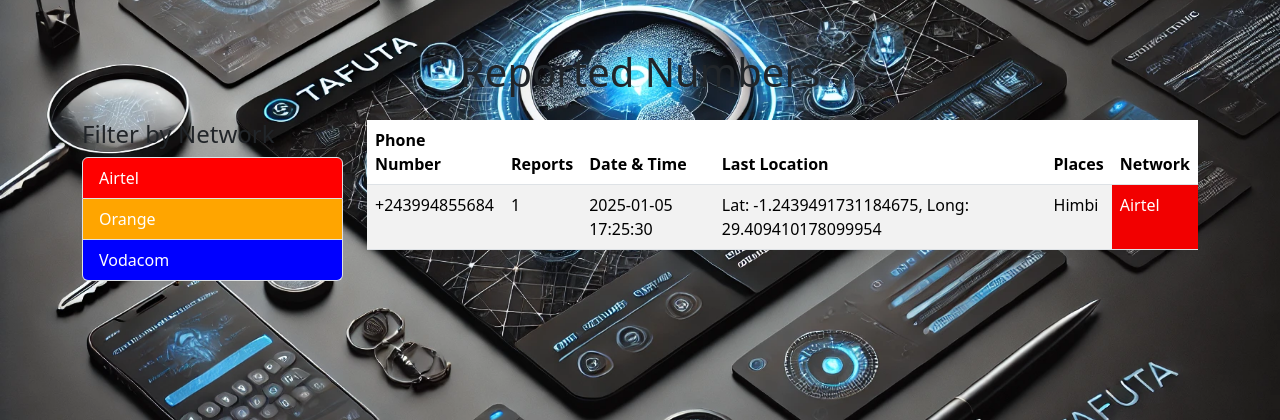
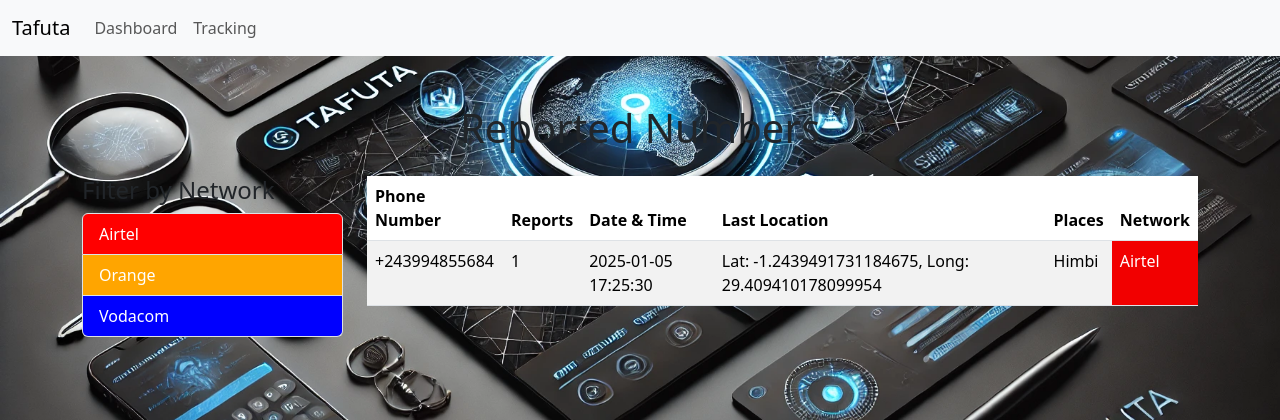
Before and after one commit to MarcelBag/tafuta, a Flask app: page /report in a window 1280 px wide. Shown: the top 420 px of the page. Run offline with Flask 3, Linux system fonts and the light colour scheme; data comes from the database, SQL or seed files in the repository; both versions use the stored data as it was after the commit.

Commit message:
adding nav bar to static folders

```diff
--- a/backend/templates/report.html
+++ b/backend/templates/report.html
@@ -8,6 +8,27 @@
     <link rel="stylesheet" href="{{ url_for('static', filename='css/styles.css') }}">
 </head>
 <body>
+        <!-- Navigation Bar -->
+        <nav class="navbar navbar-expand-lg navbar-light bg-light">
+            <div class="container-fluid">
+                <a class="navbar-brand" href="/">Tafuta</a>
+                <button class="navbar-toggler" type="button" data-bs-toggle="collapse" data-bs-target="#navbarNav">
+                    <span class="navbar-toggler-icon"></span>
+                </button>
+                <div class="collapse navbar-collapse" id="navbarNav">
+                    <ul class="navbar-nav me-auto">
+                        <li class="nav-item">
+                            <a class="nav-link" href="/dashboard">Dashboard</a>
+                        </li>
+                        <ul class="navbar-nav me-auto">
+                            <li class="nav-item">
+                                <a class="nav-link" href="/tracking">Tracking</a>
+                            </li>
+                    </ul>
+                </div>
+            </div>
+        </nav>
+
     <div class="container mt-5">
         <h1 class="text-center">Reported Numbers</h1>
         <div class="row mt-4">
```
Also changed, not shown: backend/templates/track.html (+20 -0 lines), backend/models/tafuta.db.
